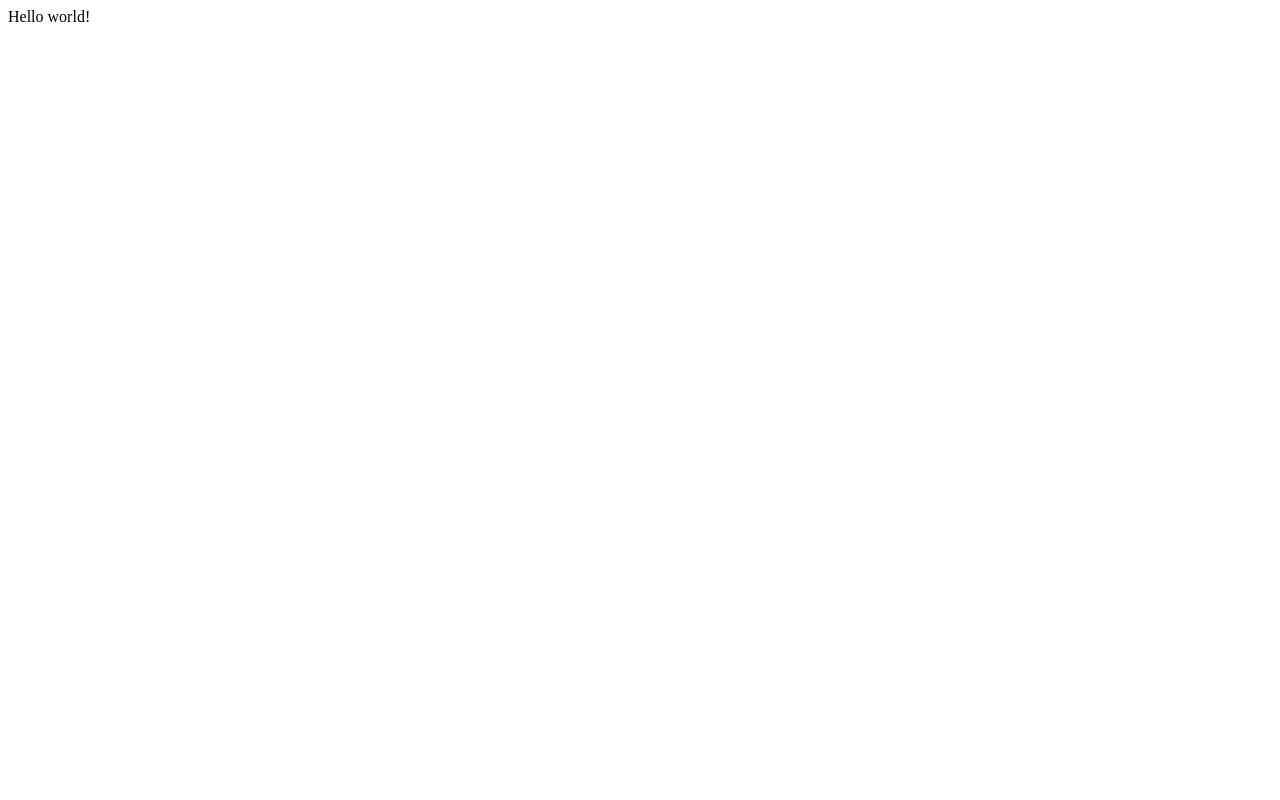
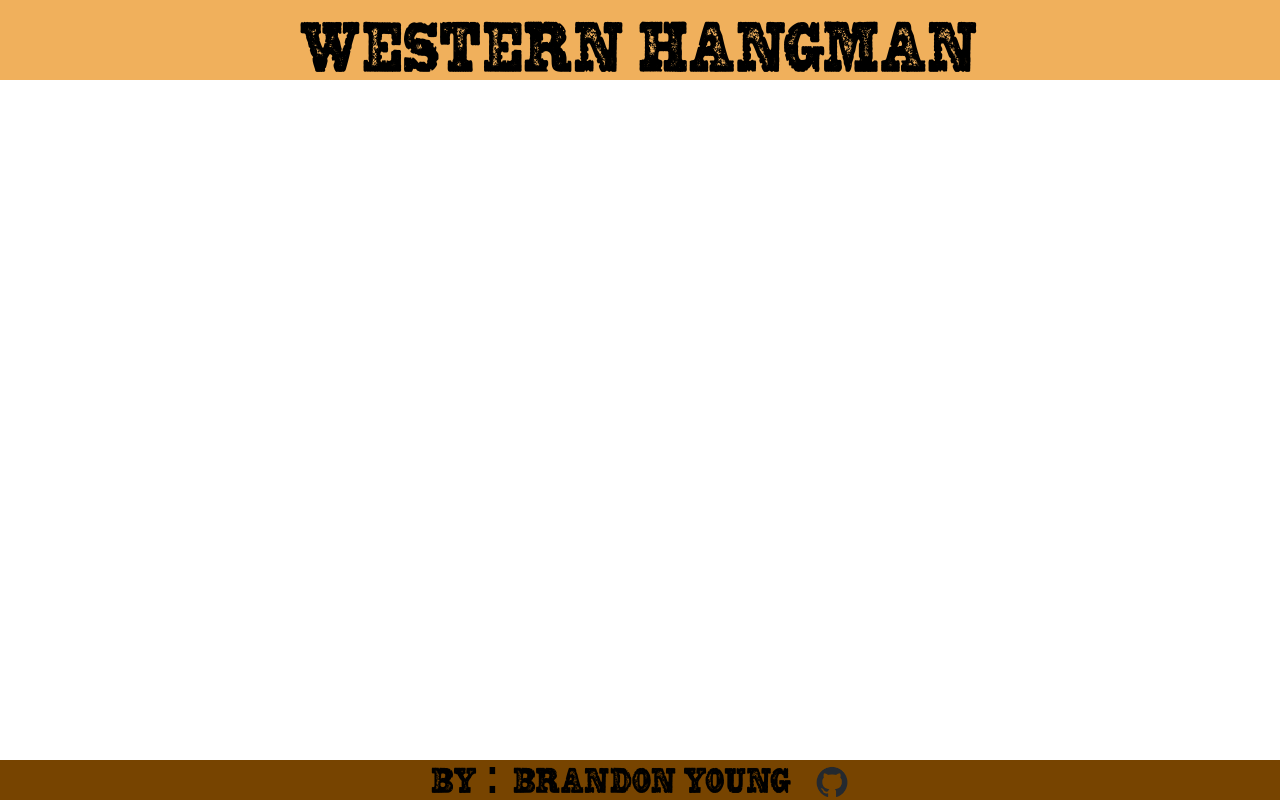
Before and after one commit to BabySparta/Hangman, a plain HTML site: page index.html in a window 1280 px wide. Drawn offline with Linux system fonts and the light colour scheme.

Commit message:
Start on html and css

```diff
--- a/index.html
+++ b/index.html
@@ -8,6 +8,13 @@
     <script src="script.js" defer></script>
   </head>
   <body>
-    <div>Hello world!</div>
+    <div class="header">
+        <div class="mainTitle">Western Hangman</div>
+    </div>
+    <div class="body"></div>
+    <div class="footer">
+        <div class="name">By: Brandon Young</div>
+        <a href = "https://github.com/BabySparta/Hangman"><img src="./resources/github-mark.png" alt="github" class="gitLogo"></a>
+    </div>
   </body>
 </html>
--- a/styles.css
+++ b/styles.css
@@ -0,0 +1,70 @@
+@font-face {
+    font-family: western;
+    src: url(./resources/RewardPersonalUseRegular-qZAl5.ttf);
+}
+
+* {
+    margin: 0;
+    padding: 0;
+}
+
+:root {
+    --header: rgb(240, 176, 92);
+    --body: rgb(248, 199, 135);
+    --footer: rgb(119, 68, 0);
+
+}
+
+body, html {
+    overflow: hidden;
+    position: relative;
+}
+/* Header */
+
+.header {
+    display: flex;
+    width: 100vw;
+    height: 10vh;
+    background-color: var(--header);
+    align-items: center;
+    justify-content: center;
+}
+
+.mainTitle {
+    font-size: 6rem;
+    font-family: western, monospace;
+}
+
+/* Body */
+
+    .body {
+        width: 100vw;
+        height: 85vh;
+    }
+
+/* Footer */
+
+.footer {
+    width: 100vw;
+    height: 5vh;
+    display: flex;
+    align-items: center;
+    justify-content: center;
+    background-color: var(--footer);
+    gap: 1.5rem;
+}
+
+.name {
+    font-family: western, monospace;
+    font-size: 3rem;
+}
+
+.gitLogo {
+    margin-top: 1vh;
+    height: 2rem;
+    transition: 0.5s ease-in-out;
+}
+
+.gitLogo:hover {
+    transform: rotate(360deg) scale(1.1);
+}
```
Also changed, not shown: resources/RewardPersonalUseRegular-qZAl5.ttf (added), resources/github-mark.png (added).
